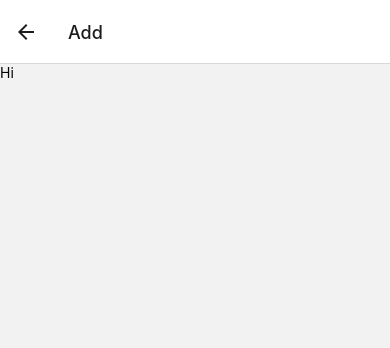
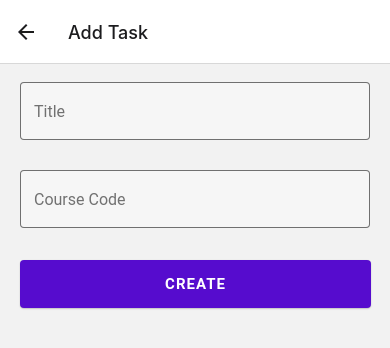
Before and after one commit to Jake3231/Student-Kanban-Board, a React Native app in the folder StudentKanbanBoard/: screen /AddTaskSheet in a window 390 px wide. Shown: the top 348 px of the page. Built offline with nearby package versions, Linux system fonts and the light colour scheme; what react-native-status-bar-height would draw is missing.

Commit message:
Improvements

```diff
--- a/StudentKanbanBoard/App.js
+++ b/StudentKanbanBoard/App.js
@@ -2,7 +2,7 @@ import React from 'react'
 import { Provider } from 'react-native-paper'
 import { Button } from 'react-native';
 import { NavigationContainer } from '@react-navigation/native'
-import { createStackNavigator } from '@react-navigation/stack'
+import { createNativeStackNavigator } from '@react-navigation/native-stack'
 import { AntDesign } from '@expo/vector-icons';
 import { theme } from './src/core/theme'
 import {
@@ -15,7 +15,7 @@ import {
 } from './src/screens'
 import { TouchableOpacity } from 'react-native-gesture-handler';
 
-const Stack = createStackNavigator()
+const Stack = createNativeStackNavigator()
 
 export default function App() {
   return (
@@ -30,7 +30,7 @@ export default function App() {
           <Stack.Screen name="StartScreen" component={StartScreen} />
           <Stack.Screen name="LoginScreen" component={LoginScreen} />
           <Stack.Screen name="RegisterScreen" component={RegisterScreen} />
-          <Stack.Screen name="AddTaskSheet" options={{ presentation: 'modal', headerShown:true, headerTitle:'Add' }} component={AddTaskSheet} />
+          <Stack.Screen name="AddTaskSheet" options={{ presentation: 'modal', headerShown:true, headerTitle:'Add Task' }} component={AddTaskSheet} />
           <Stack.Screen options={({ navigation }) => ({
             headerShown: true,
           headerLargeTitle: true,
--- a/StudentKanbanBoard/src/screens/AddTaskSheet.js
+++ b/StudentKanbanBoard/src/screens/AddTaskSheet.js
@@ -1,11 +1,39 @@
 import React from 'react'
 import { View, StyleSheet, Text } from 'react-native'
+import Button from '../components/Button'
 import { NavigationContainer } from '@react-navigation/native'
+import TextInput from '../components/TextInput';
+import {Picker} from '@react-native-picker/picker';
+import Background from '../components/Background'
 
-export default function AddTaskSheet({ navigation }) {
+const TaskState = { inProgress: 'InProgress', completed: 'Completed', toDo: 'ToDo'};
+
+export default function AddTaskSheet({ navigation, route }) {
+  const [newTask, setNewTask] = React.useState('');
+  const [newTaskTitle, setNewTitle] = React.useState('');
+  const [newTaskCourse, setNewCourse] = React.useState('');
+
   return (
     <View>
-    <Text>Hi</Text>
+    <TextInput style={{marginHorizontal:20}} value={newTaskTitle} onChangeText={setNewTitle} label="Title" />
+    <TextInput style={{marginHorizontal:20}} value={newTaskCourse} onChangeText={setNewCourse} placeholder="CS3354" label="Course Code" />
+    {/*<Picker>
+      <Picker.Item label="To Do" value="toDo" />
+      <Picker.Item label="In Progress" value="toDo" />
+  </Picker>*/}
+  <Button mode="contained" style={{margin:20, width:'90%'}} title="Create" onPress={() => {
+          navigation.navigate({
+            name: 'Dashboard',
+            params: { newTask: {
+              title: newTaskTitle,
+              class: newTaskCourse,
+              state: TaskState.toDo
+            } },
+            merge: true,
+          });
+        }}>
+        Create
+      </Button>
     </View>
   )
 }
--- a/StudentKanbanBoard/src/screens/Dashboard.js
+++ b/StudentKanbanBoard/src/screens/Dashboard.js
@@ -8,10 +8,28 @@ import {
   initialWindowMetrics,
 } from 'react-native-safe-area-context';
 import TaskCard from '../components/TaskCard'
+import React from 'react'
+import Background from '../components/Background'
 
 const TaskState = { inProgress: 'InProgress', completed: 'Completed', toDo: 'ToDo'};
 
-const tasks = [
+const courses = [
+  {
+  name: "Software Engineering",
+  courseCode: "CS3354",
+  color: 'rgba(255,0,0,0.5)'
+  },
+  {
+    name: "Systems Programming & Unix",
+    courseCode: "CS3377",
+    color: 'rgba(0,255,0,0.5)'
+    }
+]
+
+export default function Dashboard({navigation, route}) {
+  const insets = useSafeAreaInsets();
+
+  const [tasks, setTasks] = React.useState([
     {
       title: "Project Phase 5",
       class: "CS3354",
@@ -37,34 +55,26 @@ const tasks = [
       class: "CS3377",
       state: TaskState.toDo
     }
-];
+  ]);
 
-const courses = [
-  {
-  name: "Software Engineering",
-  courseCode: "CS3354",
-  color: 'rgba(255,0,0,0.5)'
-  },
-  {
-    name: "Systems Programming & Unix",
-    courseCode: "CS3377",
-    color: 'rgba(0,255,0,0.5)'
+  React.useEffect(() => {
+    if (route.params?.newTask) {
+      setTasks([...tasks, route.params?.newTask])
     }
-]
+  }, [route.params?.newTask]);
 
-export default function Dashboard({navigation}) {
     return (
-        <View style={{flex:1}}>
-          <SectionList
+        <SafeAreaView style={{flex:1}}>
+          <SectionList automaticallyAdjustContentInsets={false} contentContainerStyle={{marginTop:insets.top+40}} style={{flex:1}}
       sections={[{title: "In Progress", data: tasks.filter(task => task.state === TaskState.inProgress)}, {title: "To Do", data: tasks.filter(task => task.state === TaskState.toDo)}, {title: "Completed", data: tasks.filter(task => task.state === TaskState.completed)}]}
-      keyExtractor={(item, index) => item + index}
+      keyExtractor={(item, index) => item.title + index}
       renderItem={({ item }) => <TaskCard title={item.title} color={findColorForCourseID(item.class)} />}
       renderSectionHeader={({ section: { title } }) => (
         <Text style={{fontSize:20, marginLeft: 15, fontWeight:'600', marginBottom:5}}>{title}</Text>
       )}
     />
         <StatusBar style="auto" />
-        </View>
+        </SafeAreaView>
     );
 
     function findColorForCourseID(courseCode) {
```
Also changed, not shown: StudentKanbanBoard/package.json (+8 -7 lines), 2 other files (tests, documents, lock files or other folders). Lines whose indentation alone changed are shown as unchanged.
